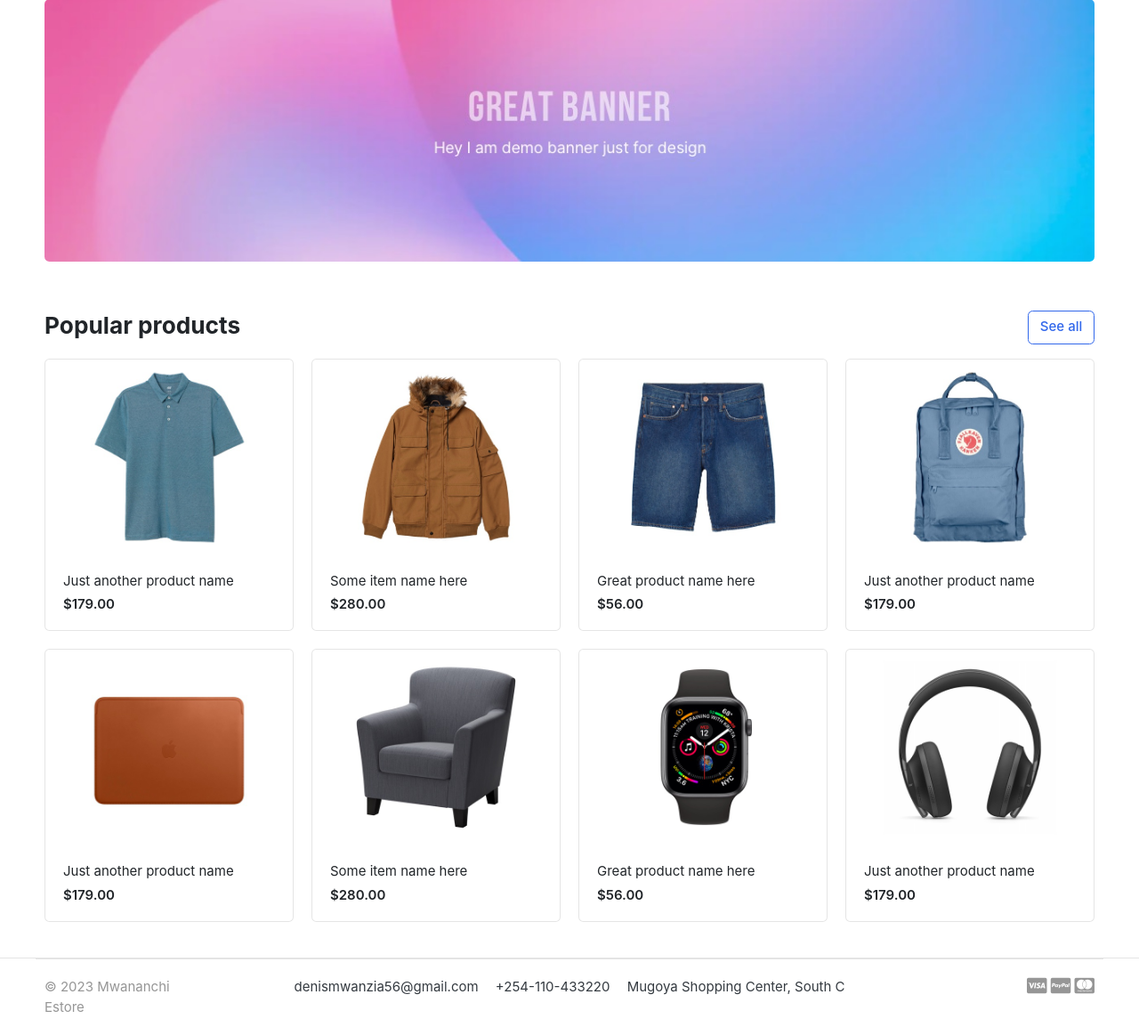
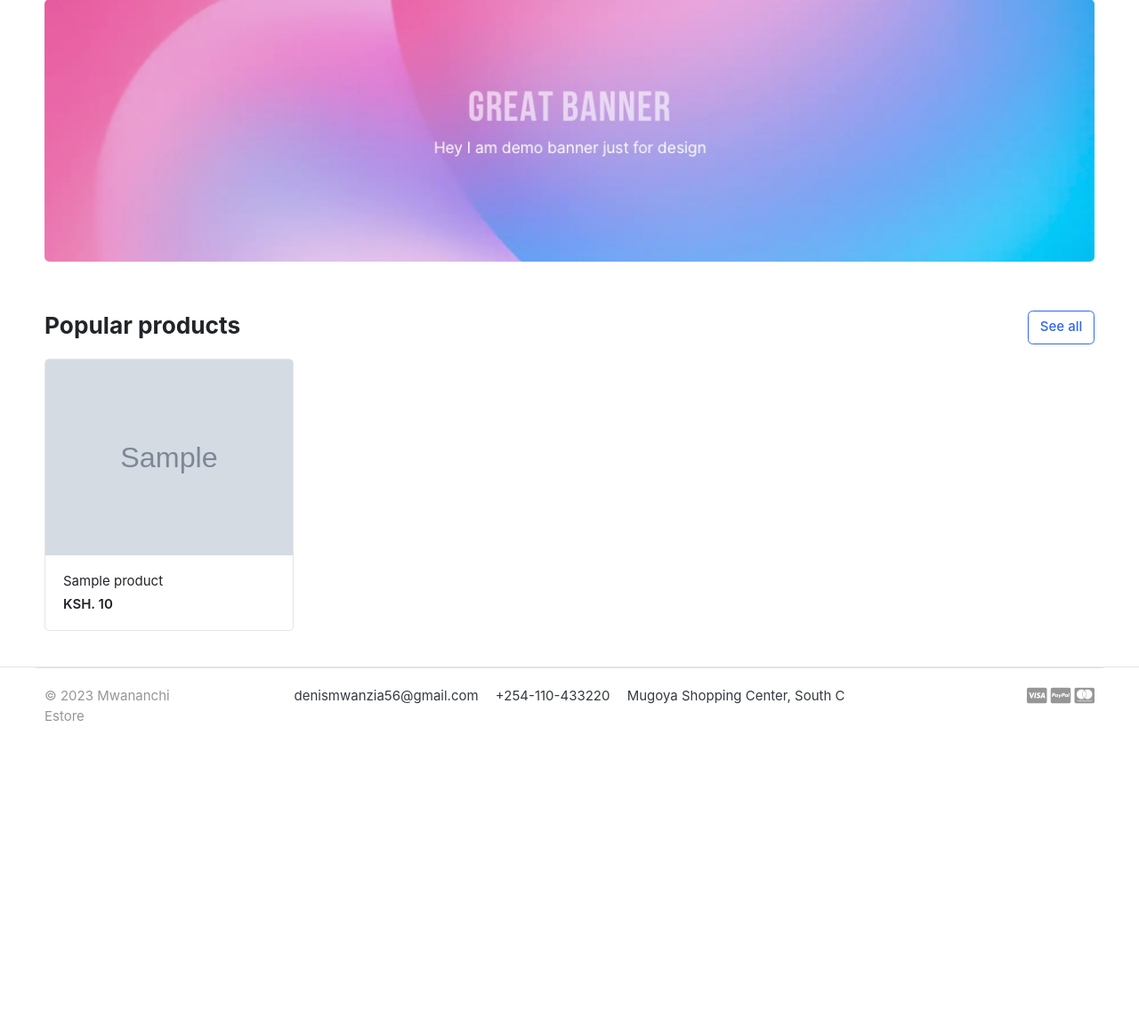
Before and after one commit to Denis-Mwanzia/Mwananchi_Estore, a Django app: page / in a window 1280 px wide. Shown: the part 139-1302 px from the top of the page at 89% size. After the commit the page ends 949 px from the top, so only its background shows below. Run offline with Django 3.2, Linux system fonts and the light colour scheme; tables that the repository leaves empty hold one stand-in row (values such as "Sample post"); grey boxes marked "Sample" are stand-in pictures; some libraries are stand-ins or nearby versions; some web fonts are replaced.

Commit message:
modified my home.html and home function in display products from db

```diff
--- a/Mwananchi_Estore/views.py
+++ b/Mwananchi_Estore/views.py
@@ -2,8 +2,7 @@ from django.shortcuts import render
 from store.models import Product
 def home(request):
     products = Product.objects.filter(is_available=True)
-
     context = {
         'products': products
     }
-    return render(request, 'home.html')
+    return render(request, 'home.html', context)
--- a/templates/home.html
+++ b/templates/home.html
@@ -25,126 +25,22 @@
     <!-- sect-heading -->
 
     <div class="row">
+      {% for product in products %}
       <div class="col-md-3">
         <div class="card card-product-grid">
           <a href="./product-detail.html" class="img-wrap">
-            <img src="{% static 'images/items/1.jpg' %}" />
+            <img src="{{product.image.url}}" />
           </a>
           <figcaption class="info-wrap">
             <a href="./product-detail.html" class="title"
-              >Just another product name</a
+              >{{product.product_name}}</a
             >
-            <div class="price mt-1">$179.00</div>
+            <div class="price mt-1">KSH. {{product.price}}</div>
             <!-- price-wrap.// -->
           </figcaption>
         </div>
       </div>
-      <!-- col.// -->
-      <div class="col-md-3">
-        <div class="card card-product-grid">
-          <a href="./product-detail.html" class="img-wrap">
-            <img src="{% static 'images/items/2.jpg' %}" />
-          </a>
-          <figcaption class="info-wrap">
-            <a href="./product-detail.html" class="title"
-              >Some item name here</a
-            >
-            <div class="price mt-1">$280.00</div>
-            <!-- price-wrap.// -->
-          </figcaption>
-        </div>
-      </div>
-      <!-- col.// -->
-      <div class="col-md-3">
-        <div class="card card-product-grid">
-          <a href="./product-detail.html" class="img-wrap">
-            <img src="{% static 'images/items/3.jpg' %}" />
-          </a>
-          <figcaption class="info-wrap">
-            <a href="./product-detail.html" class="title"
-              >Great product name here</a
-            >
-            <div class="price mt-1">$56.00</div>
-            <!-- price-wrap.// -->
-          </figcaption>
-        </div>
-      </div>
-      <!-- col.// -->
-      <div class="col-md-3">
-        <div class="card card-product-grid">
-          <a href="./product-detail.html" class="img-wrap">
-            <img src="{% static 'images/items/4.jpg' %}" />
-          </a>
-          <figcaption class="info-wrap">
-            <a href="./product-detail.html" class="title"
-              >Just another product name</a
-            >
-            <div class="price mt-1">$179.00</div>
-            <!-- price-wrap.// -->
-          </figcaption>
-        </div>
-      </div>
-      <!-- col.// -->
-      <div class="col-md-3">
-        <div class="card card-product-grid">
-          <a href="./product-detail.html" class="img-wrap">
-            <img src="{% static 'images/items/5.jpg' %}" />
-          </a>
-          <figcaption class="info-wrap">
-            <a href="./product-detail.html" class="title"
-              >Just another product name</a
-            >
-            <div class="price mt-1">$179.00</div>
-            <!-- price-wrap.// -->
-          </figcaption>
-        </div>
-      </div>
-      <!-- col.// -->
-      <div class="col-md-3">
-        <div class="card card-product-grid">
-          <a href="./product-detail.html" class="img-wrap">
-            <img src="{% static 'images/items/6.jpg' %}" />
-          </a>
-          <figcaption class="info-wrap">
-            <a href="./product-detail.html" class="title"
-              >Some item name here</a
-            >
-            <div class="price mt-1">$280.00</div>
-            <!-- price-wrap.// -->
-          </figcaption>
-        </div>
-      </div>
-      <!-- col.// -->
-      <div class="col-md-3">
-        <div class="card card-product-grid">
-          <a href="./product-detail.html" class="img-wrap">
-            <img src="{% static 'images/items/7.jpg' %}" />
-          </a>
-          <figcaption class="info-wrap">
-            <a href="./product-detail.html" class="title"
-              >Great product name here</a
-            >
-            <div class="price mt-1">$56.00</div>
-            <!-- price-wrap.// -->
-          </figcaption>
-        </div>
-      </div>
-      <!-- col.// -->
-      <div class="col-md-3">
-        <div class="card card-product-grid">
-          <a href="./product-detail.html" class="img-wrap">
-            <img src="{% static 'images/items/9.jpg' %}" />
-          </a>
-          <figcaption class="info-wrap">
-            <a href="./product-detail.html" class="title"
-              >Just another product name</a
-            >
-            <div class="price mt-1">$179.00</div>
-            <!-- price-wrap.// -->
-          </figcaption>
-        </div>
-      </div>
-      <!-- col.// -->
+      {% endfor %}
     </div>
     <!-- row.// -->
   </div>
```
